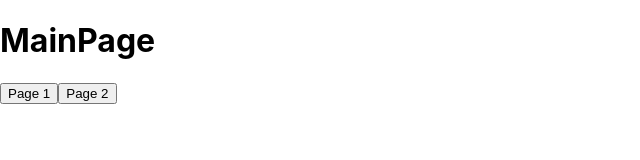
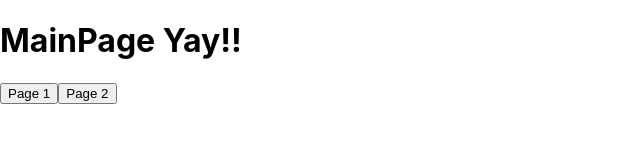
Before and after one commit to Bamboozle-jpg/ACMHacks2023, a React (Create React App) app: page / in a window 1280 px wide. Shown: the top 160 px of the page, without its empty margins (0-640 px from the left). Built offline with nearby package versions, Linux system fonts and the light colour scheme.

Commit message:
Updated main page name

```diff
--- a/src/pages/MainPage.jsx
+++ b/src/pages/MainPage.jsx
@@ -8,7 +8,7 @@ function MainPage() {
   return (
     <div>
       <h1>
-        MainPage
+        MainPage Yay!!
         {/* BEGIN YOUR MAINPAGE EDITING HERE */}
       </h1>
 
```
